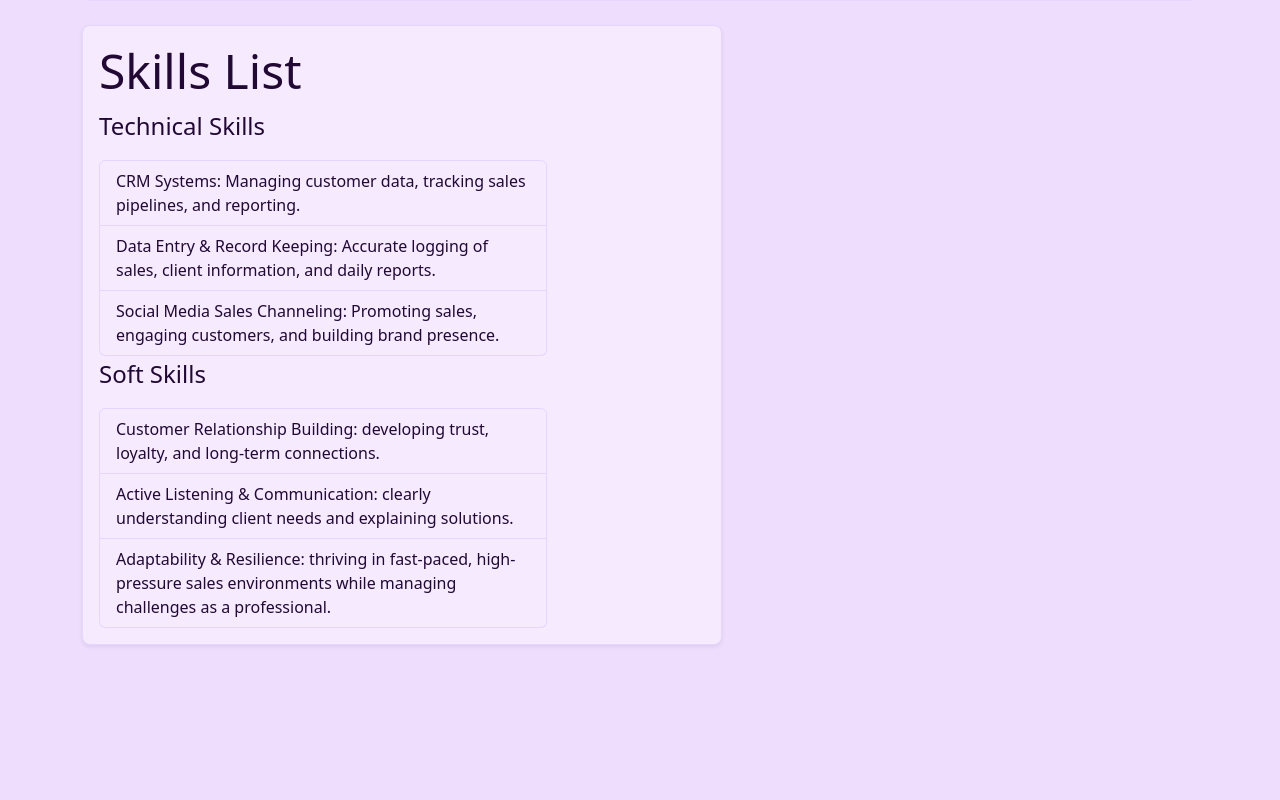
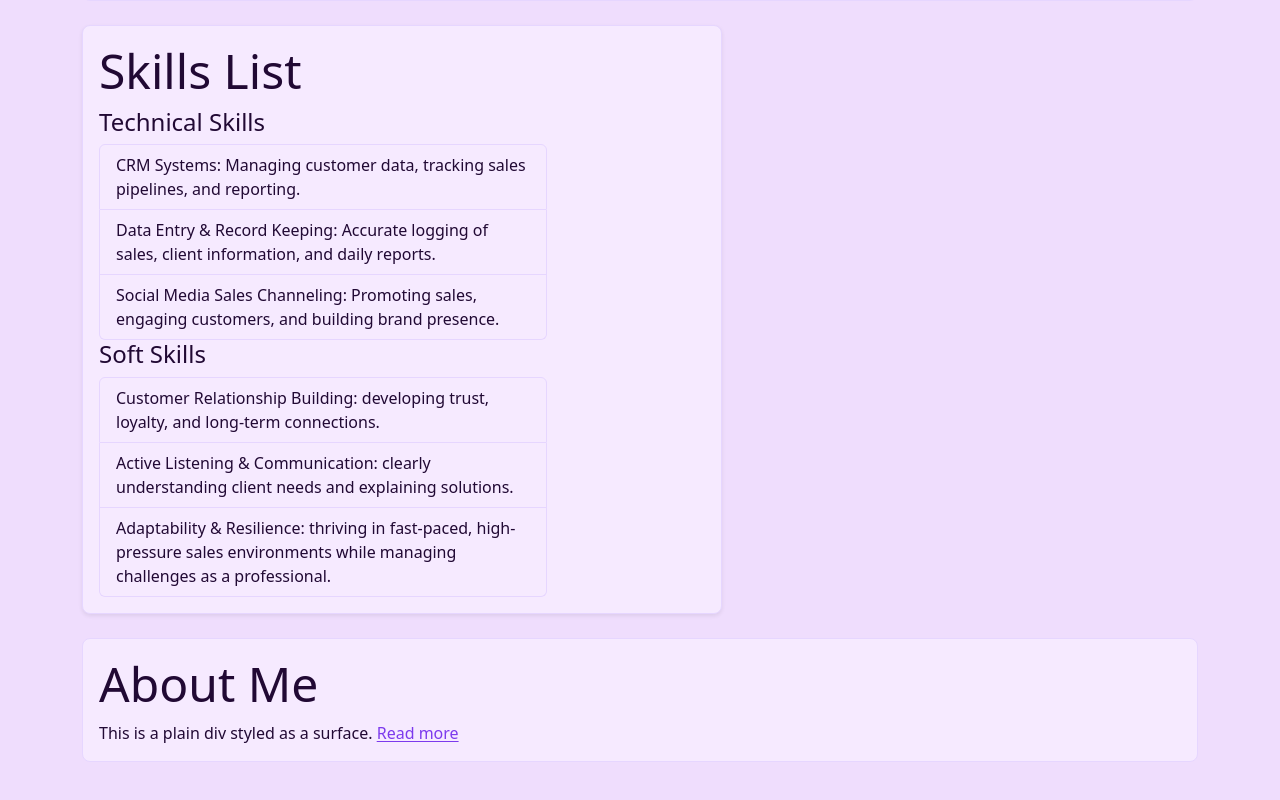
Before and after one commit to Joshualank04/Main-File-2, a plain HTML site: page index.html in a window 1280 px wide. Shown: the part 1063-1863 px from the top of the page. Before the commit the page ends 1756 px from the top, so only its background shows below. Drawn offline with nearby package versions, Linux system fonts and the light colour scheme.

Commit message:
Started about me section on lower portion and finalized skills list.

```diff
--- a/index.html
+++ b/index.html
@@ -54,15 +54,15 @@
         <div class="card shadow-sm mb-4" style="max-width: 40rem;">
             <div class="card-body">
                 <h4 Style= "font-size:300%;" class="card-title h5">Skills List</h4>
-                <p Style= "font-size:150%;" class="card-text">Technical Skills</p>
-        <!-- List group -->
+                <p Style= "font-size:150%;" class="card-text h5">Technical Skills</p>
+        <!-- Technical group -->
         <ul class="list-group" style="max-width: 28rem;">
             <li class="list-group-item">CRM Systems: Managing customer data, tracking sales pipelines, and reporting.</li>
             <li class="list-group-item">Data Entry & Record Keeping: Accurate logging of sales, client information, and daily reports.</li>
             <li class="list-group-item">Social Media Sales Channeling: Promoting sales, engaging customers, and building brand presence.</li>
         </ul>
-        <p Style= "font-size:150%;" class="card-text">Soft Skills</p>
-        <!-- List group -->
+        <p Style= "font-size:150%;" class="card-text h5">Soft Skills</p>
+        <!-- Soft group -->
         <ul class="list-group" style="max-width: 28rem;">
             <li class="list-group-item">Customer Relationship Building: developing trust, loyalty, and long-term connections.</li>
             <li class="list-group-item">Active Listening & Communication: clearly understanding client needs and explaining solutions.</li>
@@ -71,6 +71,11 @@
             </div>
         </div>
 
+        <!-- About Me -->
+         <div class="box mb-4">
+            <h3 Style= "font-size:300%;" class="h5">About Me</h3>
+            <p class="mb-0">This is a plain div styled as a surface. <a href="#">Read more</a></p>
+        </div>
     </main>
 
 
```
